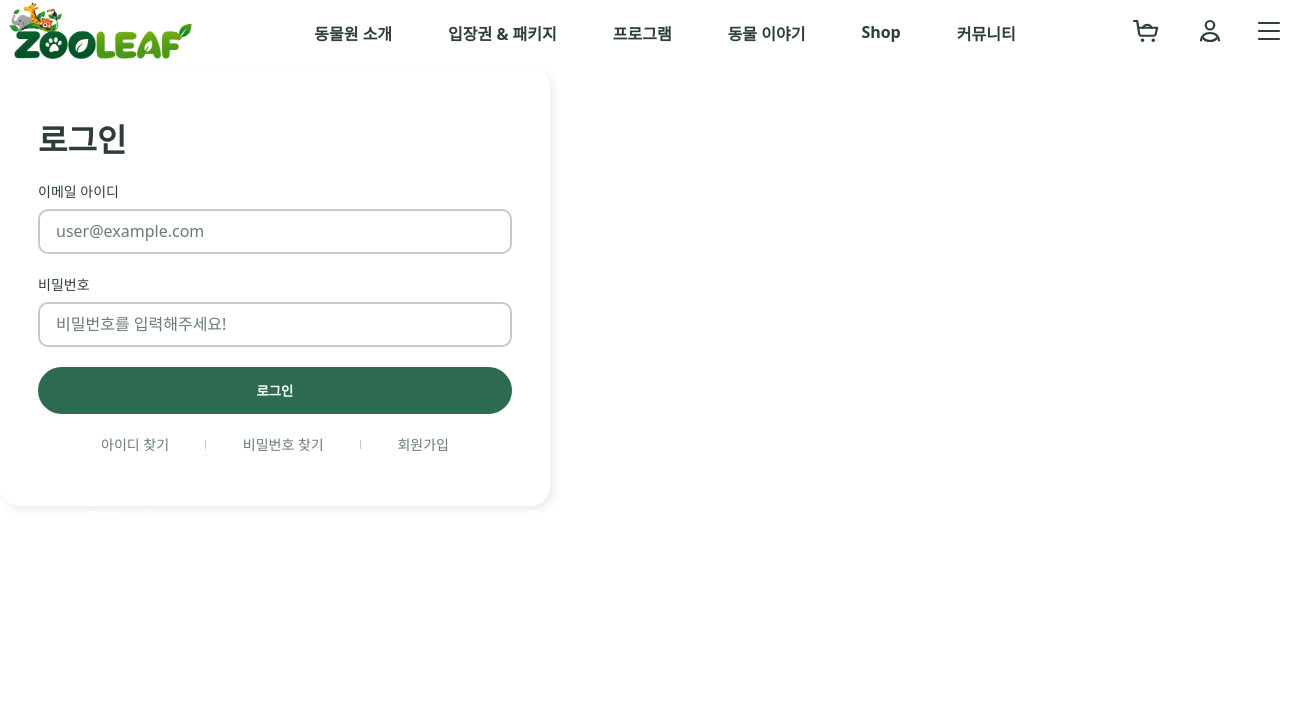
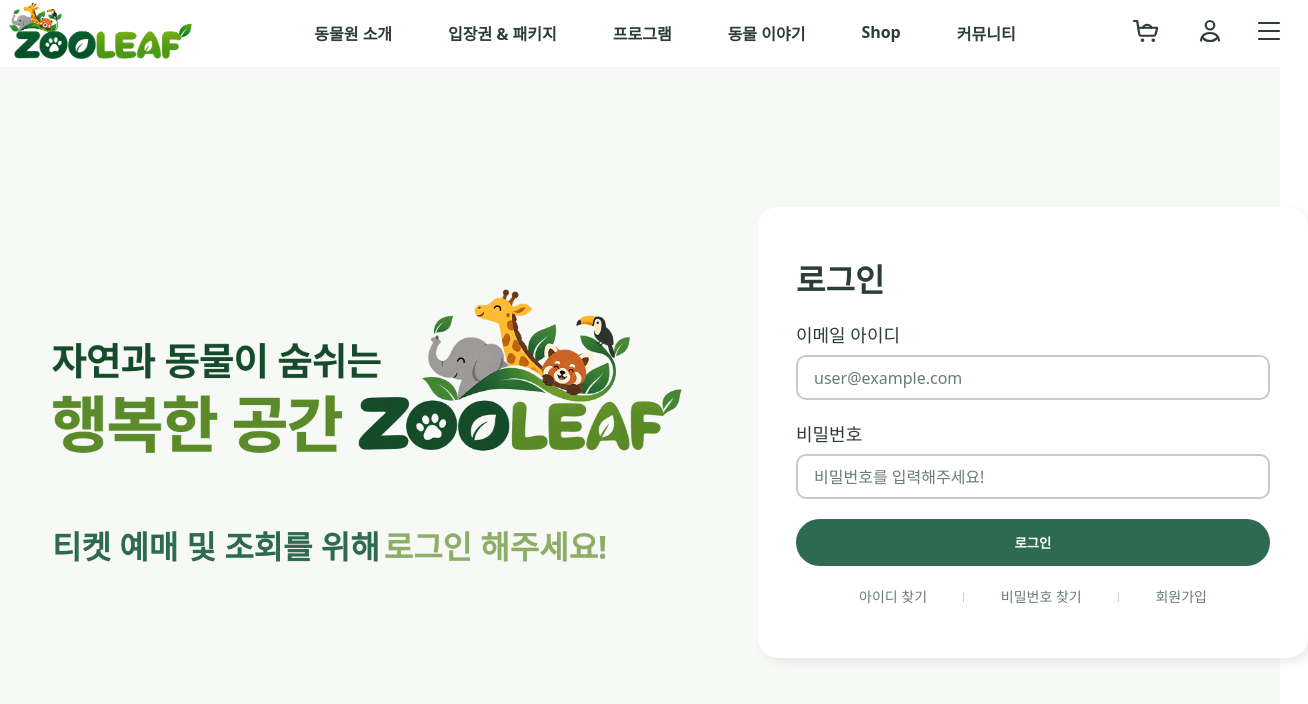
Before and after one commit to dhwmgl12-ux/zooleaf, a React (Vite) app: page /login in a window 1280 px wide. Shown: the top 704 px of the page, 1308 px wide, since content can reach past the window. Built offline with nearby package versions, Linux system fonts and the light colour scheme.

Commit message:
feat: 로그인 페이지 레이아웃 컴포넌트 생성

```diff
--- a/src/components/auth/auth.styles.js
+++ b/src/components/auth/auth.styles.js
@@ -2,7 +2,7 @@ import styled from "@emotion/styled";
 import { theme } from "../../styles/variables";
 
 export const FormCard = styled.div`
-  width: 100%;
+  width: 550px;
   max-width: 550px;
   background: ${theme.colors.white};
   border-radius: ${theme.radius.box};
@@ -28,7 +28,7 @@ export const Form = styled.form`
 `
 
 export const Label = styled.label`
-  font-size: ${theme.fontSize.label.size};
+  font-size: ${theme.fontSize.bodylarge.size};
   color: ${theme.colors.textPrimary};
   font-weight: ${theme.fontWeight.medium};
   margin-bottom: ${theme.spacing[8]};
--- a/src/pages/LoginPage.jsx
+++ b/src/pages/LoginPage.jsx
@@ -1,10 +1,25 @@
+import heroImage  from '../assets/images/zooleaf-letter-pc.webp'
 import LoginForm from '../components/auth/LoginForm'
+import { FormSide, HeroGroup, HeroImage, IllustrationSide, PageContainer, PageWrapper, SubText, SubTextLight, TextGroup } from './LoginPage.styles'
 
 export default function LoginPage() {
 
   return (
-    <div>
-      <LoginForm />
-    </div>
+    <PageWrapper>
+      <PageContainer>
+        <IllustrationSide>
+          <HeroGroup>
+            <HeroImage src={heroImage} alt='자연과 동물이 숨쉬는 행복한 공간 ZOOLEAF'/>
+            <TextGroup>
+              <SubText>티켓 예매 및 조회를 위해</SubText>
+              <SubTextLight>로그인 해주세요!</SubTextLight>
+            </TextGroup>
+          </HeroGroup>
+        </IllustrationSide>
+        <FormSide>
+          <LoginForm/>
+        </FormSide>
+      </PageContainer>
+    </PageWrapper>
   )
 }
--- /dev/null
+++ b/src/pages/LoginPage.styles.js
@@ -0,0 +1,74 @@
+import styled from '@emotion/styled';
+import { theme } from '../styles/variables';
+
+export const PageWrapper = styled.div`
+display: flex;
+flex: 1;
+min-height: 732px;
+background: ${theme.colors.background2};
+`;
+
+export const PageContainer = styled.div`
+  max-width: ${theme.layout.maxWidth};
+  margin: 0 auto;
+  display: flex;
+  justify-content: center;
+  align-items: center;
+  gap: ${theme.spacing[48]};
+  width: 100%;
+`;
+
+
+export const IllustrationSide = styled.div`
+  display: flex;
+  flex-direction: column;
+  justify-content: center;
+  align-items: flex-start;
+  padding: ${theme.spacing[40]} 0 ${theme.spacing[80]} ${theme.spacing[80]};
+`;
+
+export const HeroGroup = styled.div`
+  display: flex;
+  width: 658px;
+  flex-direction: column;
+  align-items: flex-start;
+  gap: ${theme.spacing[8]};
+`;
+
+export const HeroImage = styled.img`
+  max-width: 100%;
+  height: auto;
+  /* margin-bottom: ${theme.spacing[24]}; */
+`;
+
+export const TextGroup = styled.div`
+  width: 658px;
+  display: flex;
+  align-items: flex-start;
+  gap: ${theme.spacing[4]};
+  flex-shrink:0;
+`
+
+
+export const SubText = styled.p`
+  font-size: ${theme.fontSize.h3.size};
+  font-weight: ${theme.fontWeight.bold};
+  color: ${theme.colors.primary};
+  text-align: left;
+  margin: 0;
+  `;
+
+export const SubTextLight = styled.p`
+  font-size: ${theme.fontSize.h3.size};
+  font-weight: ${theme.fontWeight.bold};
+  color: ${theme.colors.secondary};
+  text-align: center;
+  margin: 0;
+`;
+
+export const FormSide = styled.div`
+  display: flex;
+  justify-content: center;
+  align-items: center;
+  padding: ${theme.spacing[40]} 0;
+`;
```
